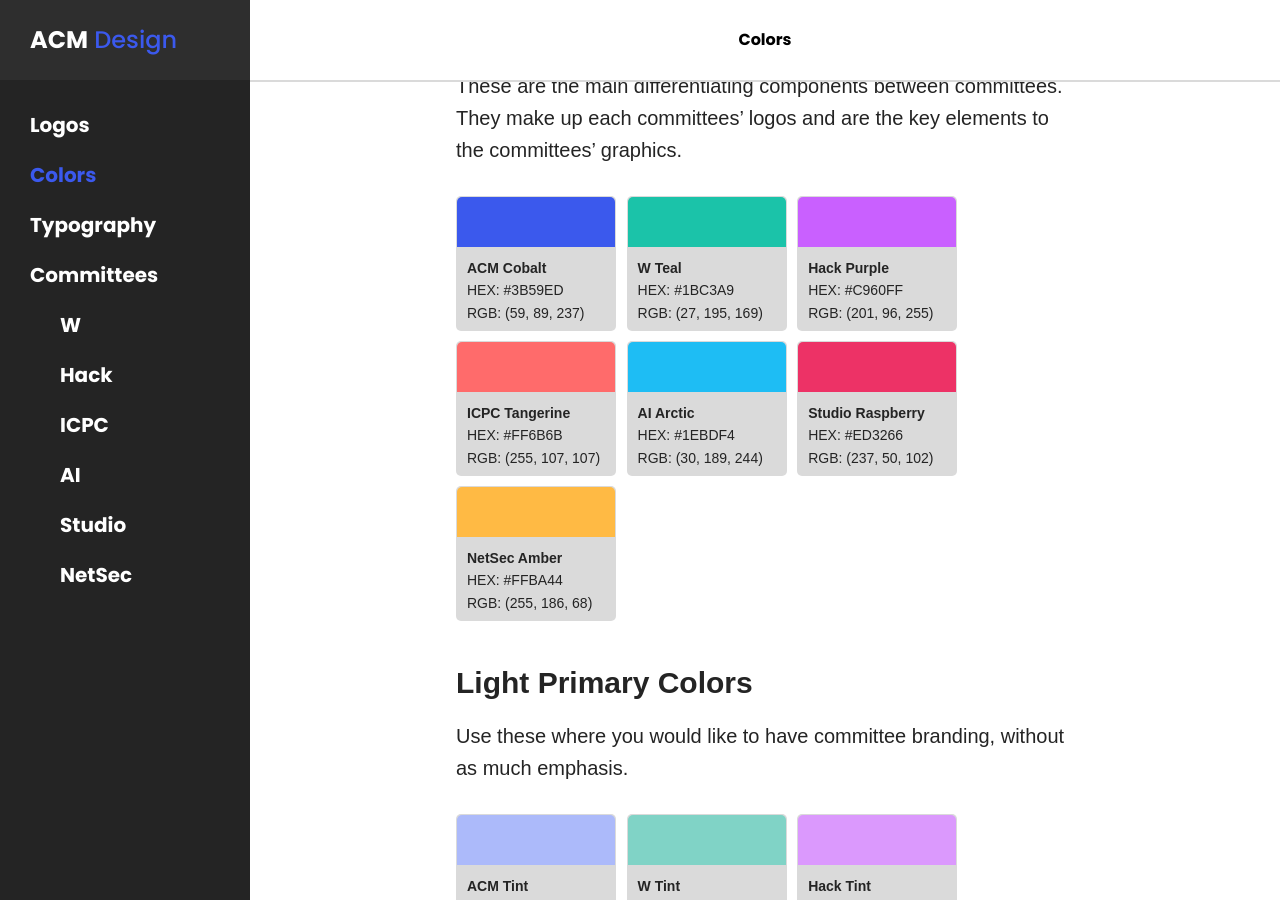
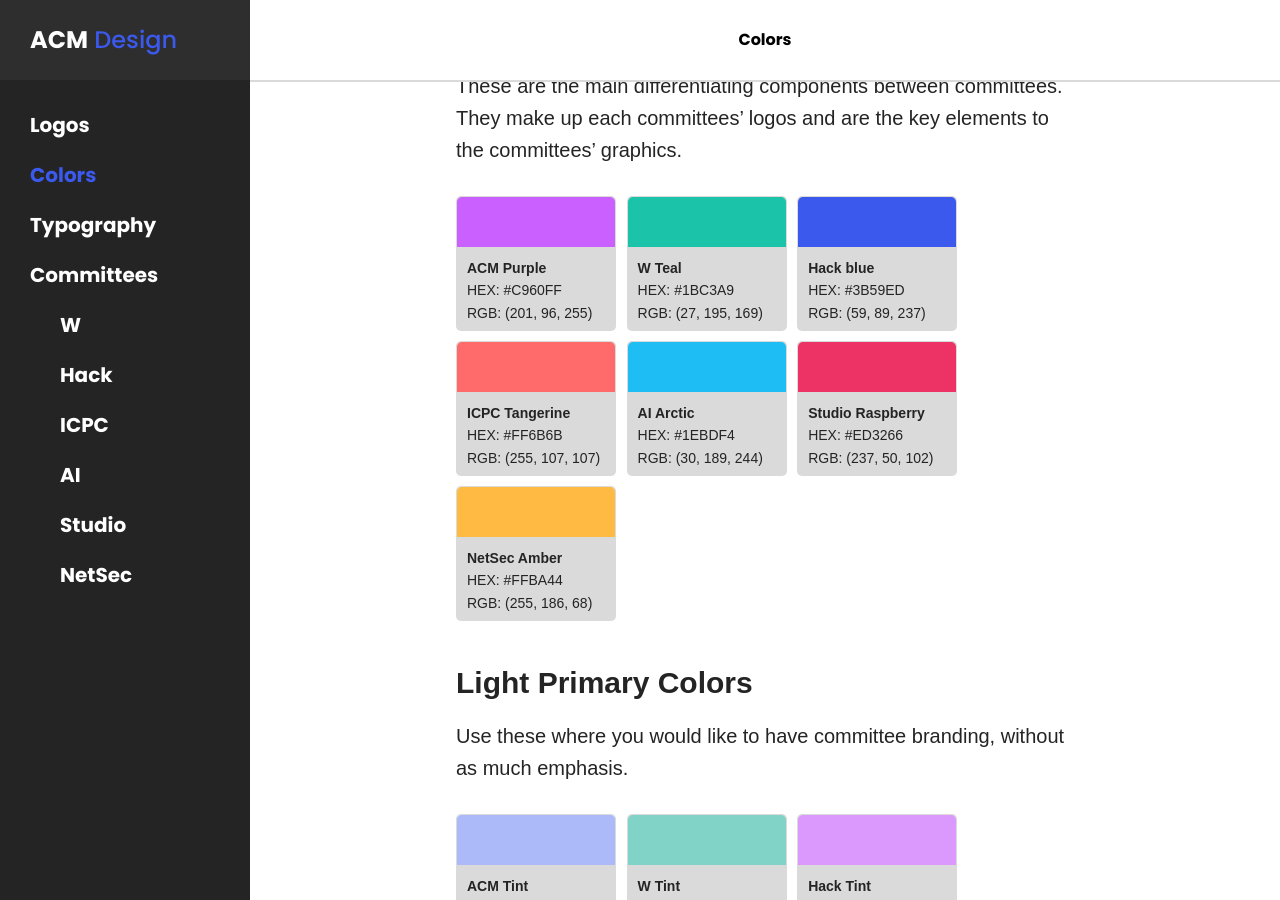
Before and after one commit to uclaacm/Styleguide, a Jekyll site: the page built from _pages/03__colors.md, in a window 1280 px wide and 900 px high, scrolled down 363 px. Built offline with Jekyll 4.4.1, drawn with Linux system fonts in a browser that asks for light colours; some web fonts are replaced.

Commit message:
Swapped blue and purple

```diff
--- a/_pages/03__colors.md
+++ b/_pages/03__colors.md
@@ -8,9 +8,9 @@ Each group in UCLA ACM has four colors: a primary color, a lighter and darker ve
 
 ## Primary Colors ##
 These are the main differentiating components between committees. They make up each committees' logos and are the key elements to the committees' graphics.
-{% include colorswatch.html name="ACM Cobalt" hex="#3B59ED" rgb="(59, 89, 237)" %}
+{% include colorswatch.html name="ACM Purple" hex="#C960FF" rgb="(201, 96, 255)" %}
 {% include colorswatch.html name="W Teal" hex="#1BC3A9" rgb="(27, 195, 169)" %}
-{% include colorswatch.html name="Hack Purple" hex="#C960FF" rgb="(201, 96, 255)" %}
+{% include colorswatch.html name="Hack blue" hex="#3B59ED" rgb="(59, 89, 237)" %}
 {% include colorswatch.html name="ICPC Tangerine" hex="#FF6B6B" rgb="(255, 107, 107)" %}
 {% include colorswatch.html name="AI Arctic" hex="#1EBDF4" rgb="(30, 189, 244)" %}
 {% include colorswatch.html name="Studio Raspberry" hex="#ED3266" rgb="(237, 50, 102)" %}
```
